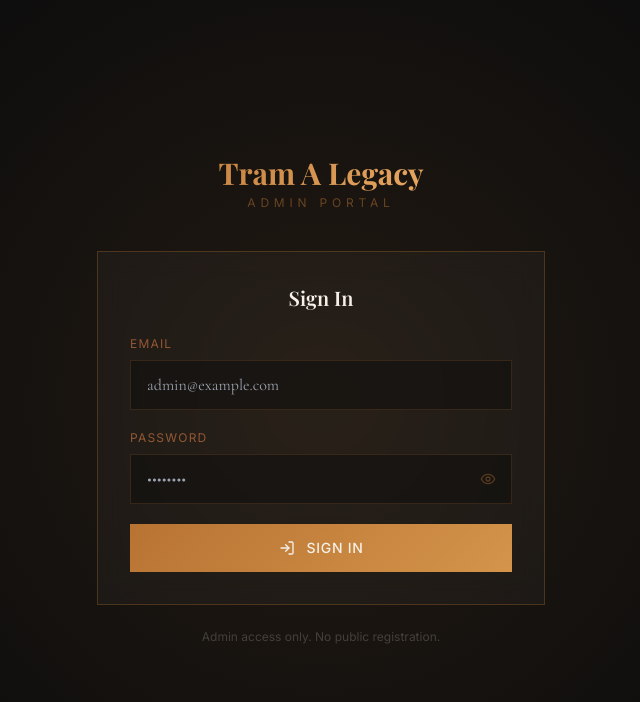
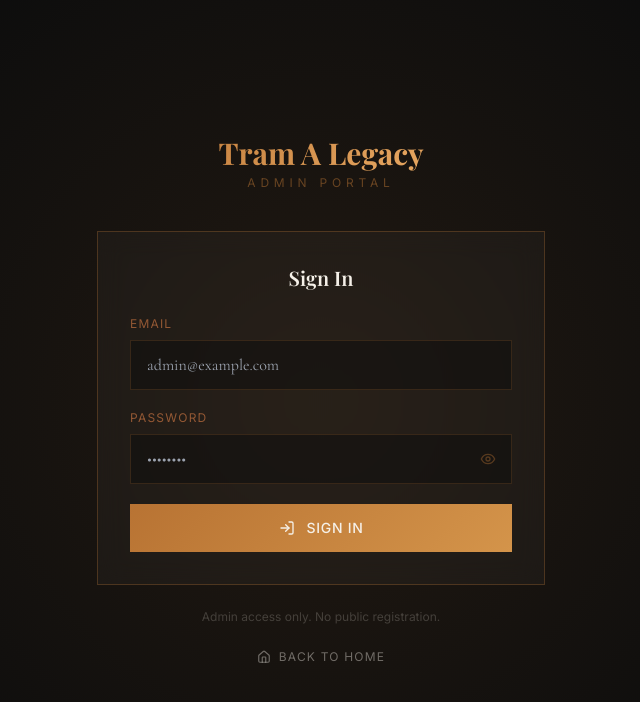
Before and after one commit to Adeelariq/tramAlegacey, a Next.js app: page /admin-login in a window 1280 px wide. Shown: the top 702 px of the page, without its empty margins (319-959 px from the left). Built offline with nearby package versions, Linux system fonts and the light colour scheme; no server answers; a web font is replaced by a local one.

Commit message:
Back button added

```diff
--- a/app/admin-login/page.tsx
+++ b/app/admin-login/page.tsx
@@ -3,8 +3,9 @@
 import { useState } from 'react'
 import { createClient } from '@/lib/supabase/client'
 import { useRouter } from 'next/navigation'
-import { Eye, EyeOff, LogIn } from 'lucide-react'
+import { Eye, EyeOff, LogIn, Home } from 'lucide-react'
 import { motion } from 'framer-motion'
+import Link from 'next/link'
 
 export default function AdminLoginPage() {
   const [email, setEmail] = useState('')
@@ -140,9 +141,19 @@ export default function AdminLoginPage() {
           </form>
         </motion.div>
 
-        <p className="text-center font-sans text-xs text-brand-beige/20 mt-6">
+        <p className="text-center font-sans text-xs text-brand-beige/20 mt-6 mb-6">
           Admin access only. No public registration.
         </p>
+
+        <div className="flex justify-center">
+          <Link
+            href="/"
+            className="flex items-center gap-2 text-brand-beige/40 hover:text-copper-400 transition-colors font-sans text-xs tracking-widest uppercase"
+          >
+            <Home size={14} />
+            Back to Home
+          </Link>
+        </div>
       </motion.div>
     </div>
   )
```
